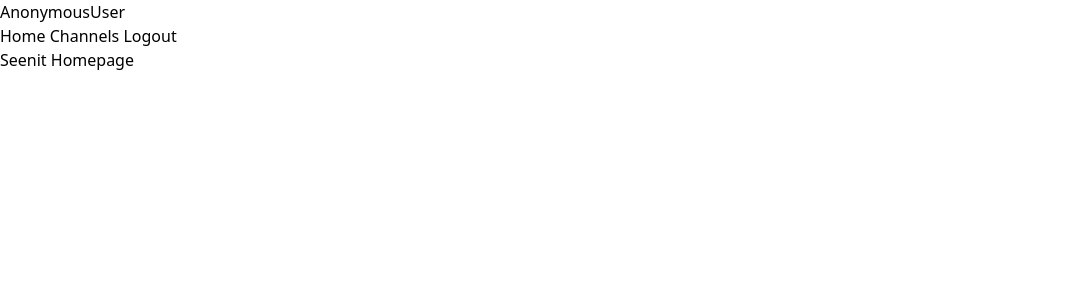
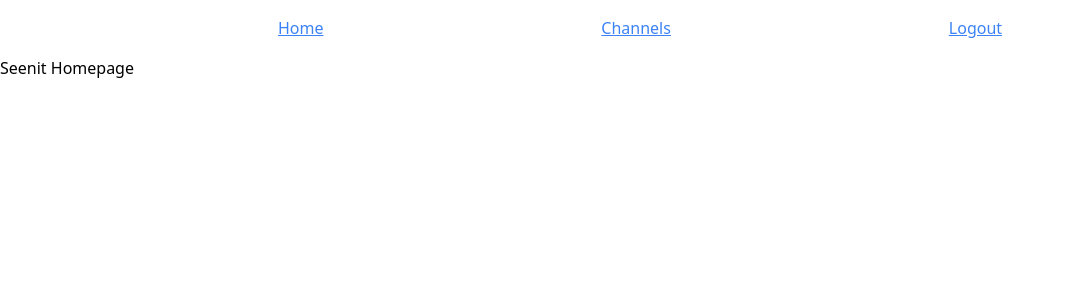
Before and after one commit to evanhesketh/django-seenit, a Django app: template seenit/templates/seenit/home.html in a window 1280 px wide. Shown: the top 300 px of the page, without its empty margins (0-1065 px from the left). Run offline with Django 3.2, Linux system fonts and the light colour scheme; the template is opened without the code that fills it, so the values that code supplies are empty; some libraries are stand-ins or nearby versions.

Commit message:
add basic style to navbar

```diff
--- a/seenit/templates/navbar.html
+++ b/seenit/templates/navbar.html
@@ -1,10 +1,9 @@
-{{user}}
-<nav>
-  <a href="{% url 'seenit:home' %}">Home</a>
+<nav class="flex justify-evenly my-4">
+  <a href="{% url 'seenit:home' %}" class="text-blue-500 underline">Home</a>
   {% if user %}
-  <a href="{% url 'seenit:channels' %}">Channels</a>
-  <a href="{% url 'logout' %}">Logout</a>
+  <a href="{% url 'seenit:channels' %}" class="text-blue-500 underline">Channels</a>
+  <a href="{% url 'logout' %}" class="text-blue-500 underline">Logout</a>
   {% else %}
-  <a href="{% url 'login' %}">Login</a>
+  <a href="{% url 'login' %}" class="text-blue-500 underline">Login</a>
   {% endif %}
 </nav>
```
